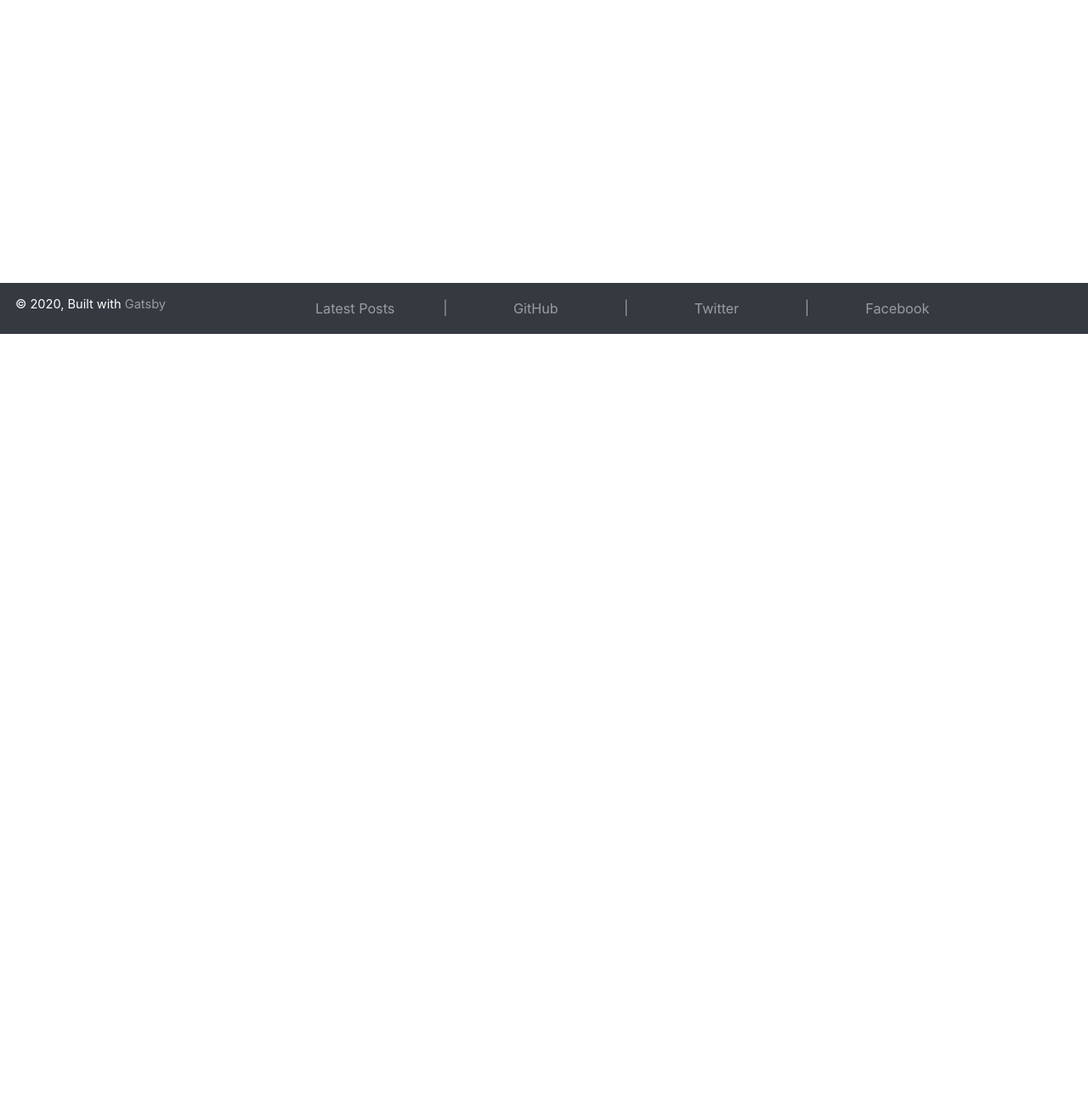
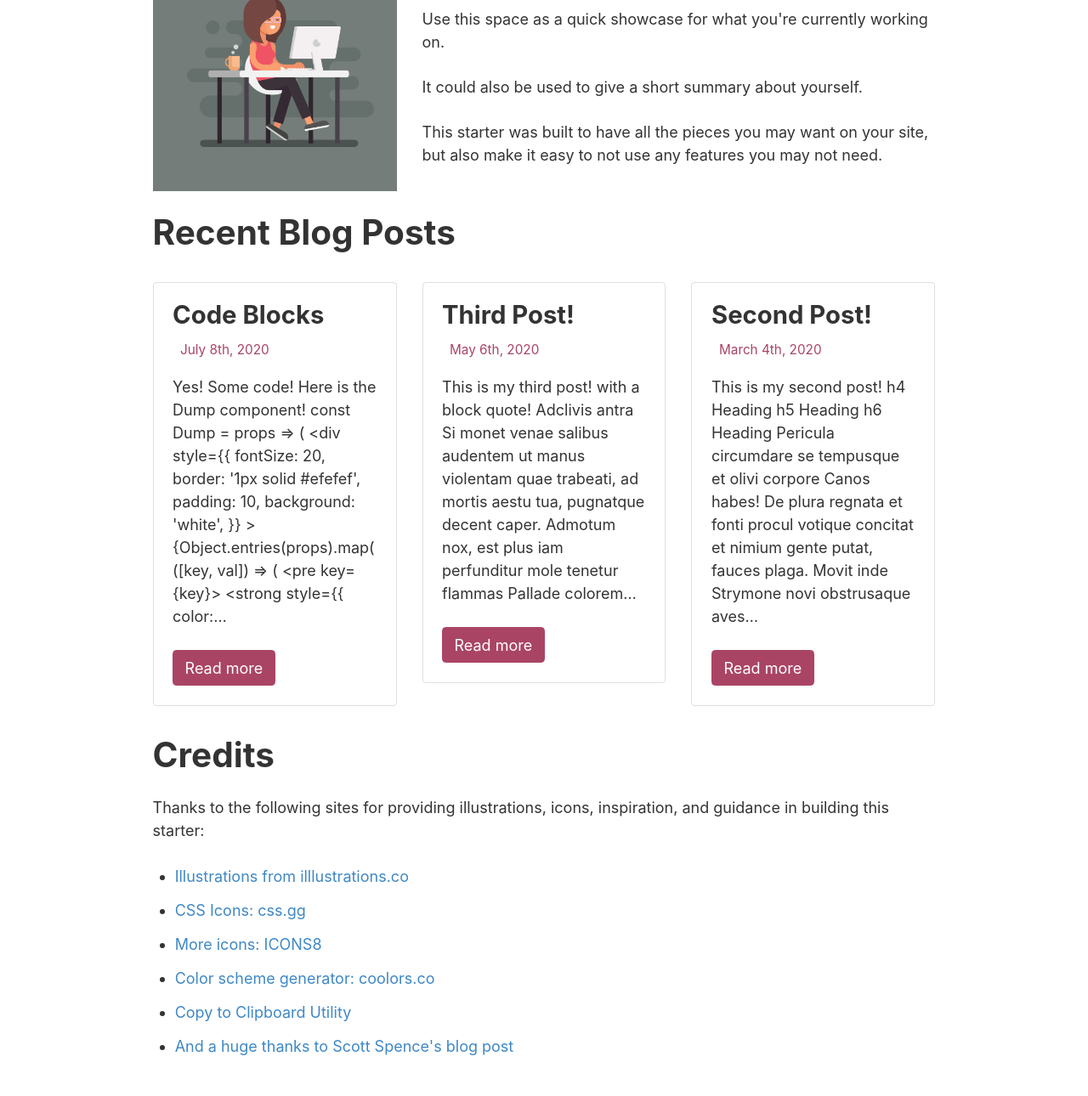
Before and after one commit to schwabbthedeck/gatsby-min-dev-blog-portfolio, a Gatsby site: page / in a window 1280 px wide. Shown: the part 450-1740 px from the top of the page at 85% size. Before the commit the page ends 843 px from the top, so only its background shows below. Built offline with nearby package versions, Linux system fonts and the light colour scheme; Gatsby itself is replaced by a stand-in of ours; some packages are replaced by stand-ins of ours.

Commit message:
homepage work.

```diff
--- /dev/null
+++ b/src/components/homehero.js
@@ -0,0 +1,10 @@
+import React from 'react'
+
+export default () => {
+  return (
+    <div className="home-hero">
+      <h1>Gatsby Starter</h1>
+      <h4>A Minimalist Dev Blog Portfolio Starter</h4>
+    </div>
+  )
+}
--- a/src/components/image.js
+++ b/src/components/image.js
@@ -16,7 +16,7 @@ import Img from "gatsby-image"
 const Image = () => {
   const data = useStaticQuery(graphql`
     query {
-      placeholderImage: file(relativePath: { eq: "gatsby-astronaut.png" }) {
+      placeholderImage: file(relativePath: { eq: "day13-it-girl.png" }) {
         childImageSharp {
           fluid(maxWidth: 300) {
             ...GatsbyImageSharpFluid
--- a/src/components/styles.css
+++ b/src/components/styles.css
@@ -1,6 +1,21 @@
 /* header styles */
 .header,
 .header .navbar-dark .navbar-nav .nav-link {
+  color: #fff;
+  z-index: 1;
+}
+
+/* home page hero */
+.home-hero {
+  margin-bottom: -43px; /* make up for the layout margin for the header */
+  padding-top: 50px;
+  width: 100%;
+  height: 350px;
+  background-color: rgba(52, 58, 64, 1);
+  display: flex;
+  flex-direction: column;
+  align-items: center;
+  justify-content: center;
   color: #fff;
 }
 
@@ -10,12 +25,14 @@
   font-size: 0.9em;
 }
 
-.footer .navbar-brand a, .footer .nav-link {
+.footer .navbar-brand a,
+.footer .nav-link {
   color: rgba(255, 255, 255, 0.5);
   text-align: center;
 }
 
-.footer .navbar-brand a:hover, .footer .nav-link:hover {
+.footer .navbar-brand a:hover,
+.footer .nav-link:hover {
   text-decoration: none;
   color: rgba(255, 255, 255, 0.75);
 }
@@ -39,7 +56,8 @@ a {
   color: #aa4465;
   border-color: #aa4465;
 }
-.btn-primary:hover, .btn-outline-primary:hover {
+.btn-primary:hover,
+.btn-outline-primary:hover {
   background-color: #752f45;
   border-color: #752f45;
 }
@@ -76,7 +94,7 @@ a {
   .footer .nav-link {
     text-align: left;
   }
- }
+}
 
 /* // Large devices (desktops, 992px and up)
 @media (min-width: 992px) { ... }
--- a/src/pages/blog.js
+++ b/src/pages/blog.js
@@ -40,7 +40,7 @@ const BlogPage = ({ data }) => {
 export default BlogPage
 
 export const query = graphql`
-  query SITE_INDEX_QUERY {
+  query SITE_BLOG_INDEX_QUERY {
     allMdx(
       sort: { fields: [frontmatter___date], order: DESC },
       filter: { frontmatter: { published: { eq: true } } },
--- a/src/pages/index.js
+++ b/src/pages/index.js
@@ -1,13 +1,100 @@
-import React from "react"
-import Layout from "../components/layout"
-import SEO from "../components/seo"
+import React from 'react'
+import { Link } from 'gatsby'
+import Layout from '../components/layout'
+import SEO from '../components/seo'
+import SmallHero from '../components/homehero'
+import { Row, Col } from 'react-bootstrap'
+import ProjectImage from '../components/image'
+import { format } from 'date-fns'
 
-const IndexPage = () => (
-  <Layout>
-    <SEO title="Home" />
-    <h1>Home</h1>
-    <h3>Under construction</h3>
-  </Layout>
-)
+const IndexPage = ({ data }) => {
+
+  return (
+    <>
+      <SmallHero></SmallHero>
+      <Layout>
+        <SEO title="Home" />
+        <Row>
+          <Col sm={4}>
+            <ProjectImage></ProjectImage>
+          </Col>
+          <Col>
+            <h1>Current Projects</h1>
+            <p>Use this space as a quick showcase for what you're currently working on.</p>
+            <p>It could also be used to give a short summary about yourself.</p>
+            <p>This starter was built to have all the pieces you may want on your site, but also make it easy to not use any features you may not need.</p>
+          </Col>
+        </Row>
+        <Row style={{ marginTop: '1.5rem' }}>
+          <Col>
+            <h1>Recent Blog Posts</h1>
+          </Col>
+        </Row>
+        <Row>
+          {data.allMdx.nodes.map(
+            ({ id, excerpt, frontmatter, fields }) => {
+              const date = format(new Date(frontmatter.date), "PPP")
+              return (
+                <Col md={4}>
+
+                  <div className="blog-post-list-item card" key={id}>
+
+                    <div className="card-body">
+                      <Link to={fields.slug}>
+                        <h2 className="card-title">{frontmatter.title}</h2>
+                      </Link>
+                      <p className="date-subheading">{date}</p>
+                      <p className="card-text">{excerpt}</p>
+                      <Link to={fields.slug}>
+                        <button className="btn btn-primary">Read more</button>
+                      </Link>
+                    </div>
+
+                  </div>
+                </Col>
+              )
+            }
+          )}
+        </Row>
+        <Row style={{ marginTop: '1.5rem' }}>
+          <Col>
+            <h1>Credits</h1>
+            <p>Thanks to the following sites for providing illustrations, icons, inspiration, and guidance in building this starter:</p>
+            <ul>
+              <li><a href="https://illlustrations.co/" target="_blank" rel="noopener noreferrer">Illustrations from illlustrations.co</a></li>
+              <li><a href="https://css.gg/" target="_blank" rel="noopener noreferrer">CSS Icons: css.gg</a></li>
+              <li><a href="https://icons8.com/" target="_blank" rel="noopener noreferrer">More icons: ICONS8</a></li>
+              <li><a href="https://coolors.co" target="_blank" rel="noopener noreferrer">Color scheme generator: coolors.co</a></li>
+              <li><a href="https://github.com/gatsbyjs/gatsby/blob/master/www/src/utils/copy-to-clipboard.js" target="_blank" rel="noopener noreferrer">Copy to Clipboard Utility</a></li>
+              <li><a href="https://scottspence.com/2019/10/31/build-an-mdx-blog/#build-out-blog-post-template" target="_blank" rel="noopener noreferrer">And a huge thanks to Scott Spence's blog post</a></li>
+            </ul>
+          </Col>
+        </Row>
+      </Layout>
+    </>
+  )
+}
 
 export default IndexPage
+
+export const query = graphql`
+  query SITE_INDEX_QUERY {
+    allMdx(
+      sort: { fields: [frontmatter___date], order: DESC },
+      filter: { frontmatter: { published: { eq: true } } },
+      limit: 3
+    ) {
+      nodes {
+        id
+        excerpt(pruneLength: 250)
+        frontmatter {
+          title
+          date
+        }
+        fields {
+          slug
+        }
+      }
+    }
+  }
+`
```
Also changed, not shown: src/components/blogpostcard.js (added), src/images/119-working.png (added), src/images/119-working.svg (added), src/images/day13-it-girl.png (added), src/images/day13-it-girl.svg (added).
